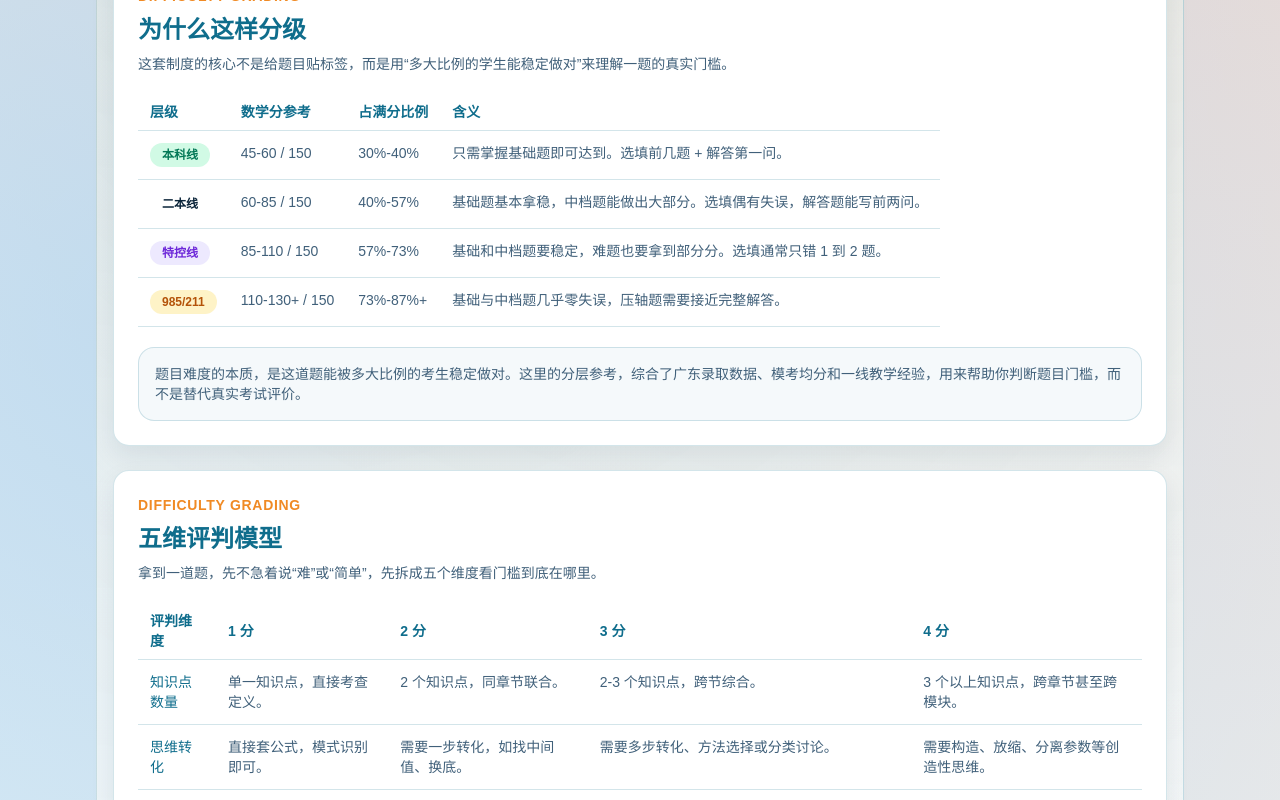
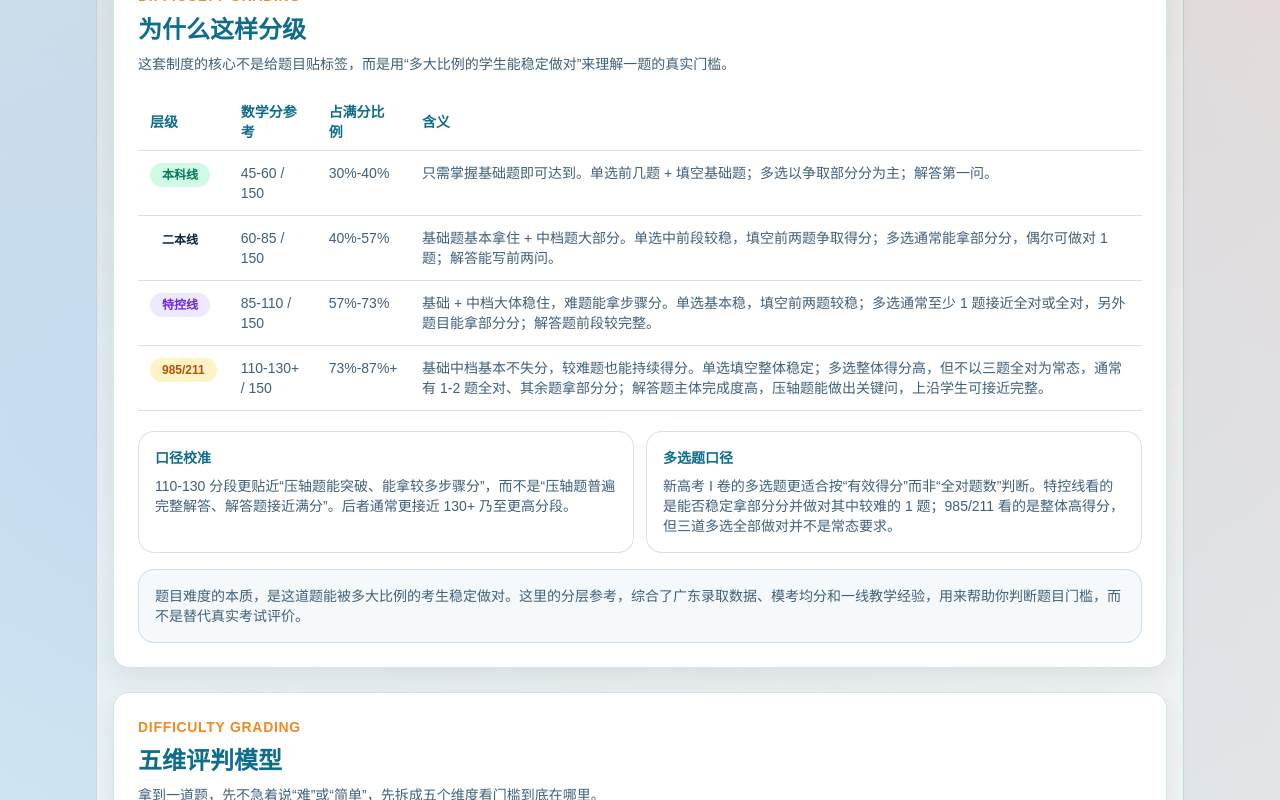
Before and after one commit to Jiancanguang/gaozhong-math-learning, a Next.js app: page /gaokao-system/difficulty-grading in a window 1280 px wide. Shown: the part 960-1760 px from the top of the page. Built offline with nearby package versions, Linux system fonts and the light colour scheme; no server answers.

Commit message:
Update difficulty grading wording to v3

```diff
--- a/app/gaokao-system/difficulty-grading/content.ts
+++ b/app/gaokao-system/difficulty-grading/content.ts
@@ -43,6 +43,11 @@ export type ExampleCase = {
   }>;
 };
 
+export type GradingNote = {
+  title: string;
+  body: string;
+};
+
 export const anchors = [
   { id: 'why-grade', label: '为什么这样分级' },
   { id: 'five-dimensions', label: '五维模型' },
@@ -66,7 +71,7 @@ export const levelReferences: Record<LevelKey, LevelReference> = {
     label: '本科线',
     scoreRange: '45-60 / 150',
     ratio: '30%-40%',
-    meaning: '只需掌握基础题即可达到。选填前几题 + 解答第一问。',
+    meaning: '只需掌握基础题即可达到。单选前几题 + 填空基础题；多选以争取部分分为主；解答第一问。',
     motto: '一看就会，一做就对'
   },
   erben: {
@@ -74,7 +79,7 @@ export const levelReferences: Record<LevelKey, LevelReference> = {
     label: '二本线',
     scoreRange: '60-85 / 150',
     ratio: '40%-57%',
-    meaning: '基础题基本拿稳，中档题能做出大部分。选填偶有失误，解答题能写前两问。',
+    meaning: '基础题基本拿住 + 中档题大部分。单选中前段较稳，填空前两题争取得分；多选通常能拿部分分，偶尔可做对 1 题；解答能写前两问。',
     motto: '知道方向，需要拐弯'
   },
   tekong: {
@@ -82,7 +87,7 @@ export const levelReferences: Record<LevelKey, LevelReference> = {
     label: '特控线',
     scoreRange: '85-110 / 150',
     ratio: '57%-73%',
-    meaning: '基础和中档题要稳定，难题也要拿到部分分。选填通常只错 1 到 2 题。',
+    meaning: '基础 + 中档大体稳住，难题能拿步骤分。单选基本稳，填空前两题较稳；多选通常至少 1 题接近全对或全对，另外题目能拿部分分；解答题前段较完整。',
     motto: '路径多条，需要选择'
   },
   '985': {
@@ -90,10 +95,21 @@ export const levelReferences: Record<LevelKey, LevelReference> = {
     label: '985/211',
     scoreRange: '110-130+ / 150',
     ratio: '73%-87%+',
-    meaning: '基础与中档题几乎零失误，压轴题需要接近完整解答。',
+    meaning: '基础中档基本不失分，较难题也能持续得分。单选填空整体稳定；多选整体得分高，但不以三题全对为常态，通常有 1-2 题全对、其余题拿部分分；解答题主体完成度高，压轴题能做出关键问，上沿学生可接近完整。',
     motto: '没有套路，需要创造'
   }
 };
+
+export const gradingNotes: GradingNote[] = [
+  {
+    title: '口径校准',
+    body: '110-130 分段更贴近“压轴题能突破、能拿较多步骤分”，而不是“压轴题普遍完整解答、解答题接近满分”。后者通常更接近 130+ 乃至更高分段。'
+  },
+  {
+    title: '多选题口径',
+    body: '新高考 I 卷的多选题更适合按“有效得分”而非“全对题数”判断。特控线看的是能否稳定拿部分分并做对其中较难的 1 题；985/211 看的是整体高得分，但三道多选全部做对并不是常态要求。'
+  }
+] as const;
 
 export const dimensionRules: DimensionRule[] = [
   {
--- a/app/gaokao-system/difficulty-grading/page.tsx
+++ b/app/gaokao-system/difficulty-grading/page.tsx
@@ -6,6 +6,7 @@ import {
   capRule,
   dimensionRules,
   exampleCases,
+  gradingNotes,
   hiddenConditionGuides,
   interactionAdjustments,
   levelOrder,
@@ -252,7 +253,15 @@ export default function DifficultyGradingPage() {
             </tbody>
           </table>
         </div>
-        <div className="mt-5 rounded-2xl border border-[var(--gs-line)] bg-[rgba(15,109,140,0.04)] p-4 text-sm text-[var(--gs-muted)]">
+        <div className="mt-5 grid gap-3 lg:grid-cols-2">
+          {gradingNotes.map((note) => (
+            <article key={note.title} className="rounded-2xl border border-[var(--gs-line)] bg-white p-4">
+              <p className="text-sm font-semibold text-[var(--gs-primary)]">{note.title}</p>
+              <p className="mt-2 text-sm text-[var(--gs-muted)]">{note.body}</p>
+            </article>
+          ))}
+        </div>
+        <div className="mt-4 rounded-2xl border border-[var(--gs-line)] bg-[rgba(15,109,140,0.04)] p-4 text-sm text-[var(--gs-muted)]">
           题目难度的本质，是这道题能被多大比例的考生稳定做对。这里的分层参考，综合了广东录取数据、模考均分和一线教学经验，用来帮助你判断题目门槛，而不是替代真实考试评价。
         </div>
       </section>
```
